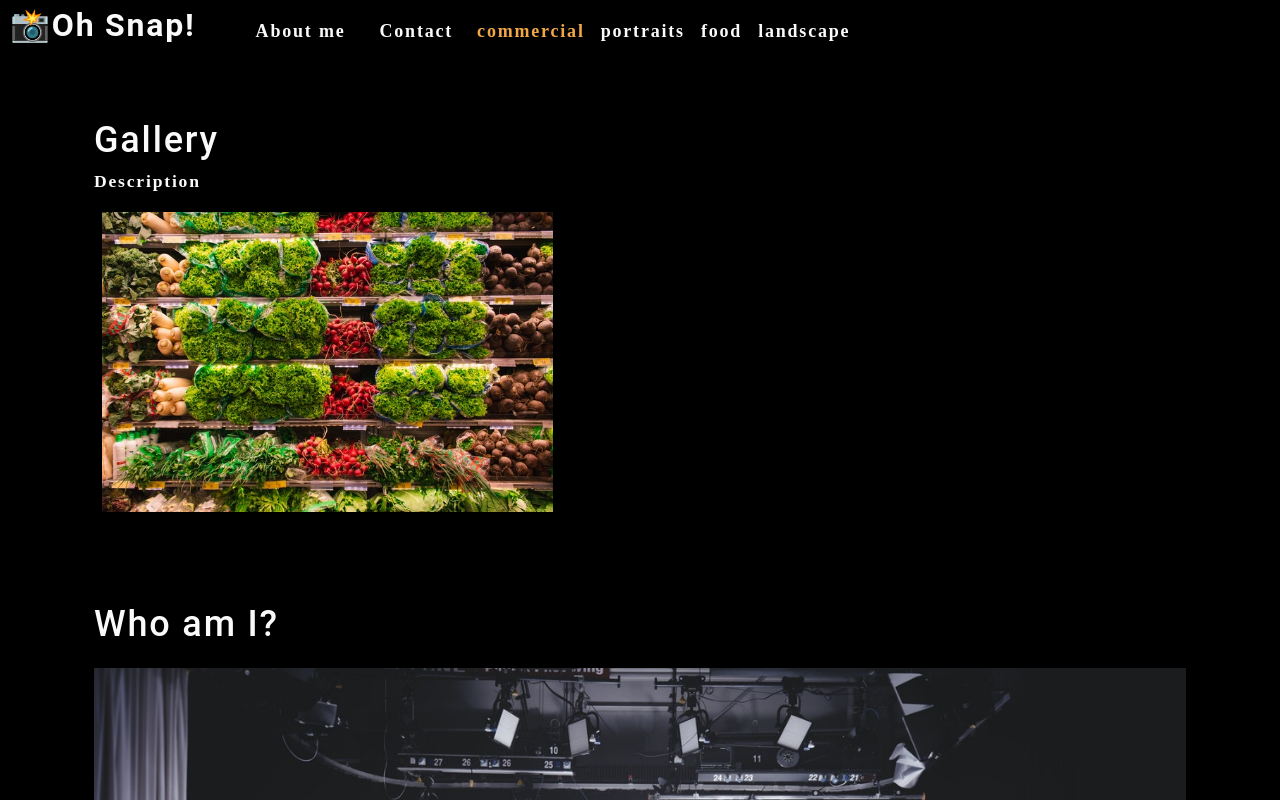
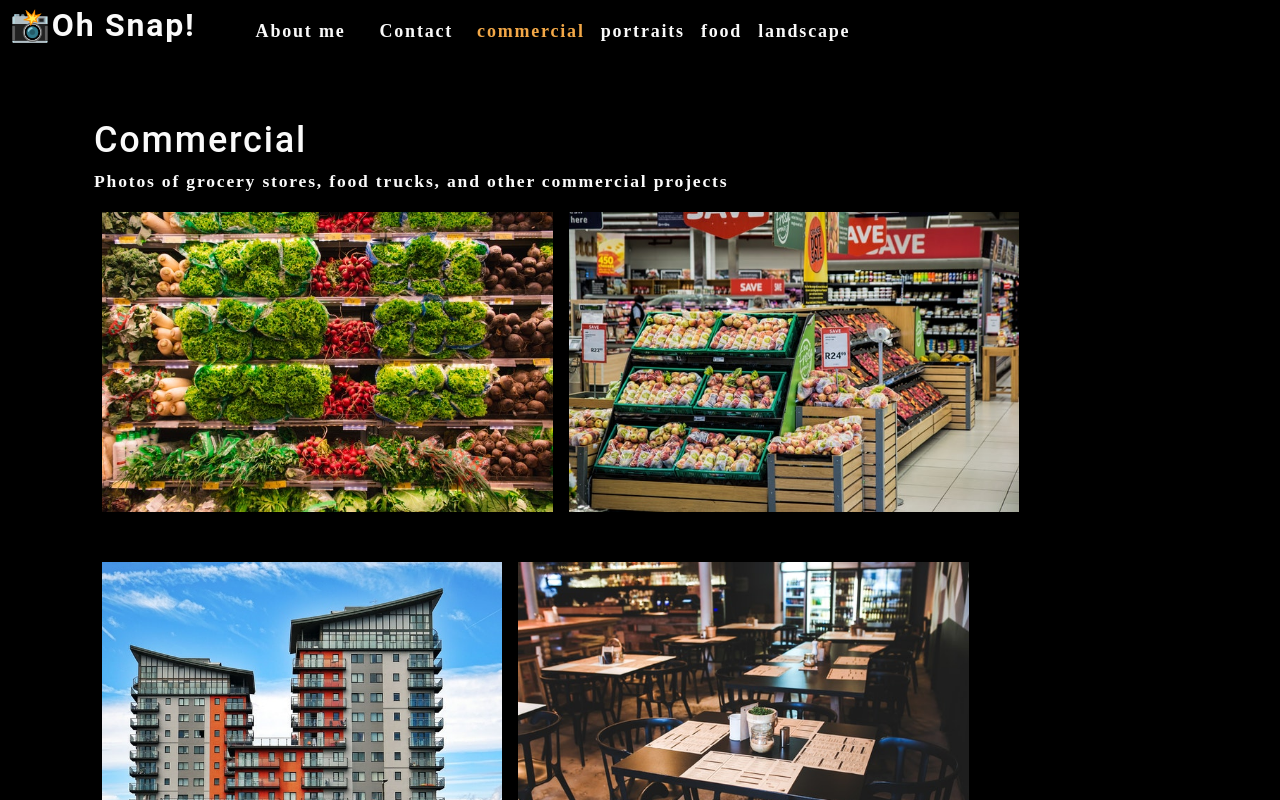
Before and after one commit to bassiebangura/photo-port, a React (Create React App) app: page / in a window 1280 px wide. Shown: the top 800 px of the page. Built offline with nearby package versions, Linux system fonts and the light colour scheme.

Commit message:
Add photos by category to page

```diff
--- a/src/App.js
+++ b/src/App.js
@@ -1,6 +1,6 @@
 import './App.css';
 import About from './components/about';
-import Gallery from './components/Gallery';
+import Gallery from './components/gallery';
 import Nav from './components/nav';
 import React, {useState} from 'react';
 
--- a/src/components/Gallery/index.js
+++ b/src/components/Gallery/index.js
@@ -1,19 +1,20 @@
 import React from "react";
 import { capitalizeFirstLetter } from "../../utils/helpers";
-import comPhoto from "../../assets/small/commercial/0.jpg";
+// import comPhoto from "../../assets/small/commercial/0.jpg";
+import PhotoList from "../photolist"
 
 function Gallery({ currentCategory }) {
+    const { name, description } = currentCategory;
     return (
         <section>
-            <h1>{capitalizeFirstLetter("gallery")}</h1>
-            <p>Description</p>
-            <div className="flex-row">
-                <img
-                    src={comPhoto}
-                    alt="Commercial Example"
-                    className="img-thumbnail mx-1"
-                />
-            </div>
+            {/* <img
+                src={comPhoto}
+                alt="Commercial Example"
+                className="img-thumbnail mx-1"
+            /> */}
+            <h1 data-testid="h1tag">{capitalizeFirstLetter(name)}</h1>
+            <p>{description}</p>
+            <PhotoList currentCategory={currentCategory} />
         </section>
     );
 }
--- /dev/null
+++ b/src/components/photolist/index.js
@@ -0,0 +1,115 @@
+import React, {useState} from "react";
+import { capitalizeFirstLetter } from "../../utils/helpers";
+
+function PhotoList({ currentCategory }) {
+    const [photos] = useState([
+        {
+          name: 'Grocery aisle',
+          category: 'commercial',
+          description: 'Lorem ipsum dolor sit amet, consectetur adipiscing elit. Nunc ultricie',
+        },
+        {
+          name: 'Grocery booth',
+          category: 'commercial',
+          description: 'Lorem ipsum dolor sit amet, consectetur adipiscing elit. Nunc ultricie',
+        },
+        {
+          name: 'Building exterior',
+          category: 'commercial',
+          description: 'Lorem ipsum dolor sit amet, consectetur adipiscing elit. Nunc ultricie',
+        },
+        {
+          name: 'Restaurant table',
+          category: 'commercial',
+          description: 'Lorem ipsum dolor sit amet, consectetur adipiscing elit. Nunc ultricie',
+        },
+        {
+          name: 'Cafe interior',
+          category: 'commercial',
+          description: 'Lorem ipsum dolor sit amet, consectetur adipiscing elit. Nunc ultricie',
+        },
+        {
+          name: 'Cat green eyes',
+          category: 'portraits',
+          description: 'Lorem ipsum dolor sit amet, consectetur adipiscing elit. Nunc ultricie',
+        },
+        {
+          name: 'Green parrot',
+          category: 'portraits',
+          description: 'Lorem ipsum dolor sit amet, consectetur adipiscing elit. Nunc ultricie',
+        },
+        {
+          name: 'Yellow macaw',
+          category: 'portraits',
+          description: 'Lorem ipsum dolor sit amet, consectetur adipiscing elit. Nunc ultricie',
+        },
+        {
+          name: 'Pug smile',
+          category: 'portraits',
+          description: 'Lorem ipsum dolor sit amet, consectetur adipiscing elit. Nunc ultricie',
+        },
+        {
+          name: 'Pancakes',
+          category: 'food',
+          description: 'Lorem ipsum dolor sit amet, consectetur adipiscing elit. Nunc ultricie',
+        },
+        {
+          name: 'Burrito',
+          category: 'food',
+          description: 'Lorem ipsum dolor sit amet, consectetur adipiscing elit. Nunc ultricie',
+        },
+        {
+          name: 'Scallop pasta',
+          category: 'food',
+          description: 'Lorem ipsum dolor sit amet, consectetur adipiscing elit. Nunc ultricie',
+        },
+        {
+          name: 'Burger',
+          category: 'food',
+          description: 'Lorem ipsum dolor sit amet, consectetur adipiscing elit. Nunc ultricie',
+        },
+        {
+          name: 'Fruit bowl',
+          category: 'food',
+          description: 'Lorem ipsum dolor sit amet, consectetur adipiscing elit. Nunc ultricie',
+        },
+        {
+          name: 'Green river',
+          category: 'landscape',
+          description: 'Lorem ipsum dolor sit amet, consectetur adipiscing elit. Nunc ultricie',
+        },
+        {
+          name: 'Docks',
+          category: 'landscape',
+          description: 'Lorem ipsum dolor sit amet, consectetur adipiscing elit. Nunc ultricie',
+        },
+        {
+          name: 'Panoramic village by sea',
+          category: 'landscape',
+          description: 'Lorem ipsum dolor sit amet, consectetur adipiscing elit. Nunc ultricie',
+        },
+        {
+          name: 'Domestic landscape',
+          category: 'landscape',
+          description: 'Lorem ipsum dolor sit amet, consectetur adipiscing elit. Nunc ultricie',
+        },
+        {
+          name: 'Park bench',
+          category: 'landscape',
+          description: 'Lorem ipsum dolor sit amet, consectetur adipiscing elit. Nunc ultricie',
+        },
+      ]);
+    return (
+        <div>
+             <div className="flex-row">
+                {
+                    photos.filter((photo) => photo.category === currentCategory.name).map((image, i) => (
+                        <img src={require(`../../assets/small/${currentCategory.name}/${i}.jpg`)} alt={image.name} className="img-thumbnail mx-1" key={image.name} />
+                    ))
+                }
+            </div>
+        </div>
+    );
+}
+
+export default PhotoList;
```
